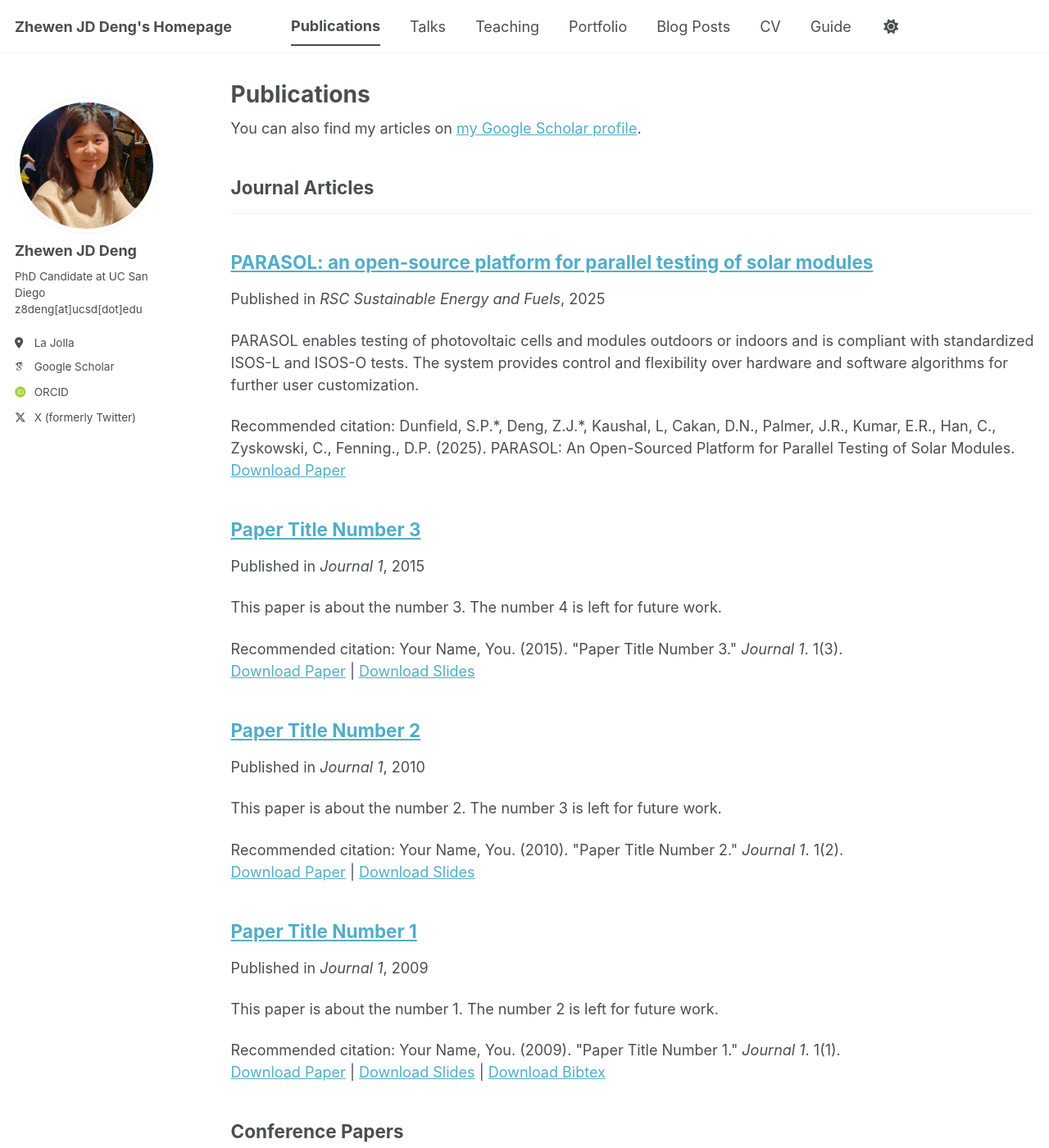
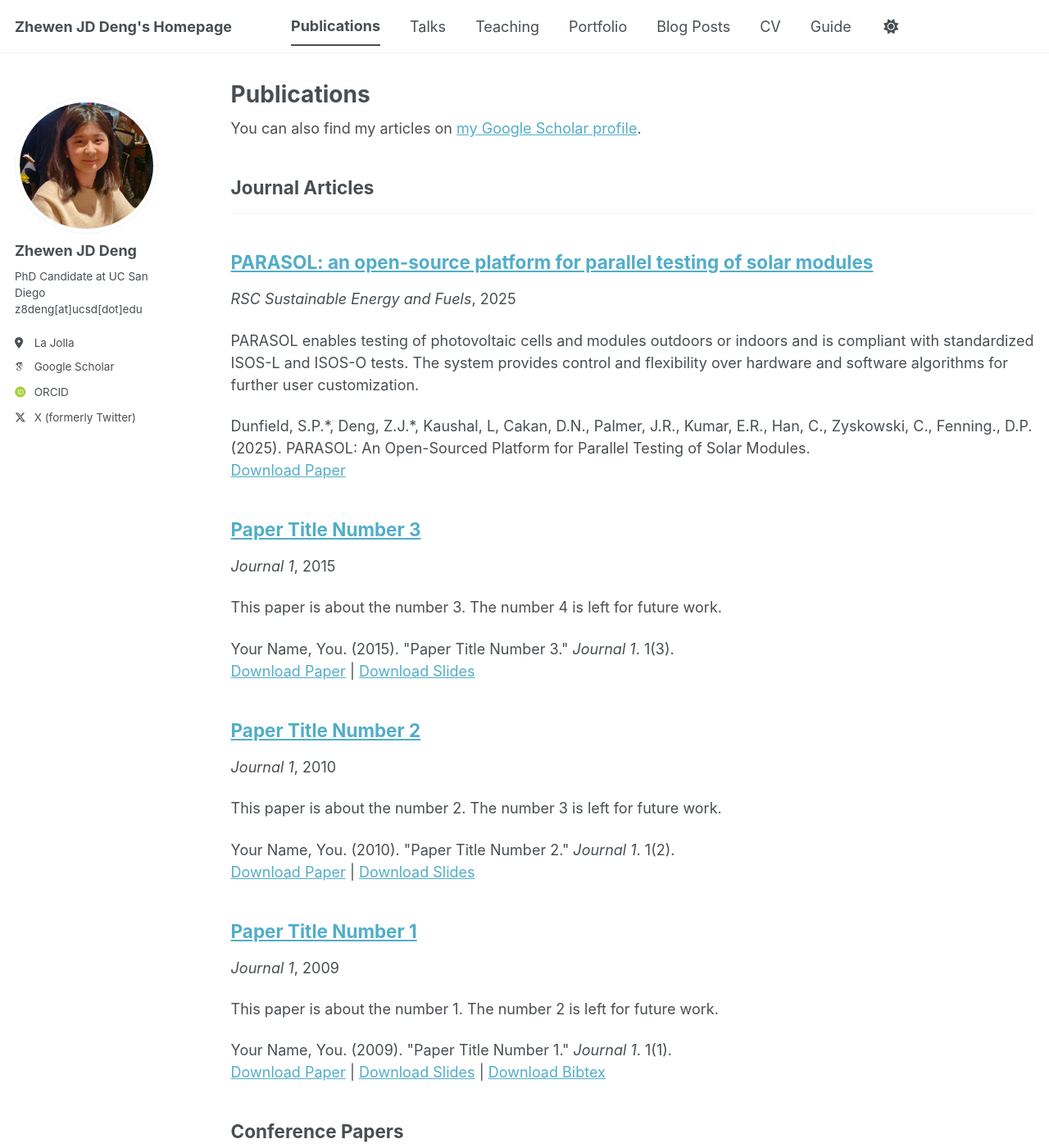
Before and after one commit to zhewenjddeng-personal/zhewenjddeng-personal.github.io, a Jekyll site: the page built from _pages/publications.html, in a window 1280 px wide and 1400 px high. Shown: the whole window at 82% size. Built offline with Jekyll 4.4.1, drawn with Linux system fonts in a browser that asks for light colours; some web fonts are replaced; a script bundle is joined from its source files by our own code; library files that are not in the unit come from our copies; some of the changed text lies outside the part shown.

Commit message:
Update archive-single.html

```diff
--- a/_includes/archive-single.html
+++ b/_includes/archive-single.html
@@ -41,7 +41,7 @@
         {% if post.collection == 'teaching' %}
           <p> {{ post.type }}, <i>{{ post.venue }}</i>, {{ post.date | default: "1900-01-01" | date: "%Y" }} </p>
         {% elsif post.collection == 'publications' %}
-          <p>Published in <i>{{ post.venue }}</i>, {{ post.date | default: "1900-01-01" | date: "%Y" }} </p>
+          <p><i>{{ post.venue }}</i>, {{ post.date | default: "1900-01-01" | date: "%Y" }} </p>
         {% elsif post.date %}
          <p class="page__date"><strong><i class="fa fa-fw fa-calendar" aria-hidden="true"></i> {{ site.data.ui-text[site.locale].date_label | default: "Published:" }}</strong> <time datetime="{{ post.date | default: "1900-01-01" | date_to_xmlschema }}">{{ post.date | default: "1900-01-01" | date: "%B %d, %Y" }}</time></p>
         {% endif %}
@@ -53,21 +53,21 @@
     {% endif %}
 
     {% if post.citation and post.paperurl and post.slidesurl and post.bibtexurl %}
-      <p>Recommended citation: {{ post.citation }}<br /><a href="{{ post.paperurl }}">Download Paper</a> | <a href="{{ post.slidesurl }}">Download Slides</a> | <a href="{{ post.bibtexurl }}">Download Bibtex</a></p>
+      <p>{{ post.citation }}<br /><a href="{{ post.paperurl }}">Download Paper</a> | <a href="{{ post.slidesurl }}">Download Slides</a> | <a href="{{ post.bibtexurl }}">Download Bibtex</a></p>
     {% elsif post.citation and post.paperurl and post.slidesurl %}
-      <p>Recommended citation: {{ post.citation }}<br /><a href="{{ post.paperurl }}">Download Paper</a> | <a href="{{ post.slidesurl }}">Download Slides</a></p>
+      <p>{{ post.citation }}<br /><a href="{{ post.paperurl }}">Download Paper</a> | <a href="{{ post.slidesurl }}">Download Slides</a></p>
     {% elsif post.citation and post.paperurl and post.bibtexurl %}
-      <p>Recommended citation: {{ post.citation }}<br /><a href="{{ post.paperurl }}">Download Paper</a> | <a href="{{ post.bibtexurl }}">Download Bibtex</a></p>
+      <p>{{ post.citation }}<br /><a href="{{ post.paperurl }}">Download Paper</a> | <a href="{{ post.bibtexurl }}">Download Bibtex</a></p>
     {% elsif post.citation and post.paperurl %}
-      <p>Recommended citation: {{ post.citation }}<br /><a href="{{ post.paperurl }}">Download Paper</a></p>
+      <p>{{ post.citation }}<br /><a href="{{ post.paperurl }}">Download Paper</a></p>
     {% elsif post.citation and post.slidesurl and post.bibtexurl %}
-      <p>Recommended citation: {{ post.citation }}<br /><a href="{{ post.slidesurl }}">Download Slides</a> | <a href="{{ post.bibtexurl}}">Download Bibtex</a></p>
+      <p>{{ post.citation }}<br /><a href="{{ post.slidesurl }}">Download Slides</a> | <a href="{{ post.bibtexurl}}">Download Bibtex</a></p>
     {% elsif post.citation and post.slidesurl %}
-      <p>Recommended citation: {{ post.citation }}<br /><a href="{{ post.slidesurl }}">Download Slides</a></p>
+      <p>{{ post.citation }}<br /><a href="{{ post.slidesurl }}">Download Slides</a></p>
     {% elsif post.citation and post.bibtexurl %}
-      <p>Recommended citation: {{ post.citation }}<br /><a href="{{ post.bibtexurl }}">Download Bibtex</a></p>
+      <p>{{ post.citation }}<br /><a href="{{ post.bibtexurl }}">Download Bibtex</a></p>
     {% elsif post.citation %}
-      <p>Recommended citation: {{ post.citation }}</p>
+      <p>{{ post.citation }}</p>
     {% elsif post.paperurl and post.bibtexurl %}
       <p><a href=" {{ post.paperurl }} ">Download Paper</a> | <a href="{{ post.bibtexurl }}">Download Bibtex</a></p>
     {% elsif post.paperurl %}
```
